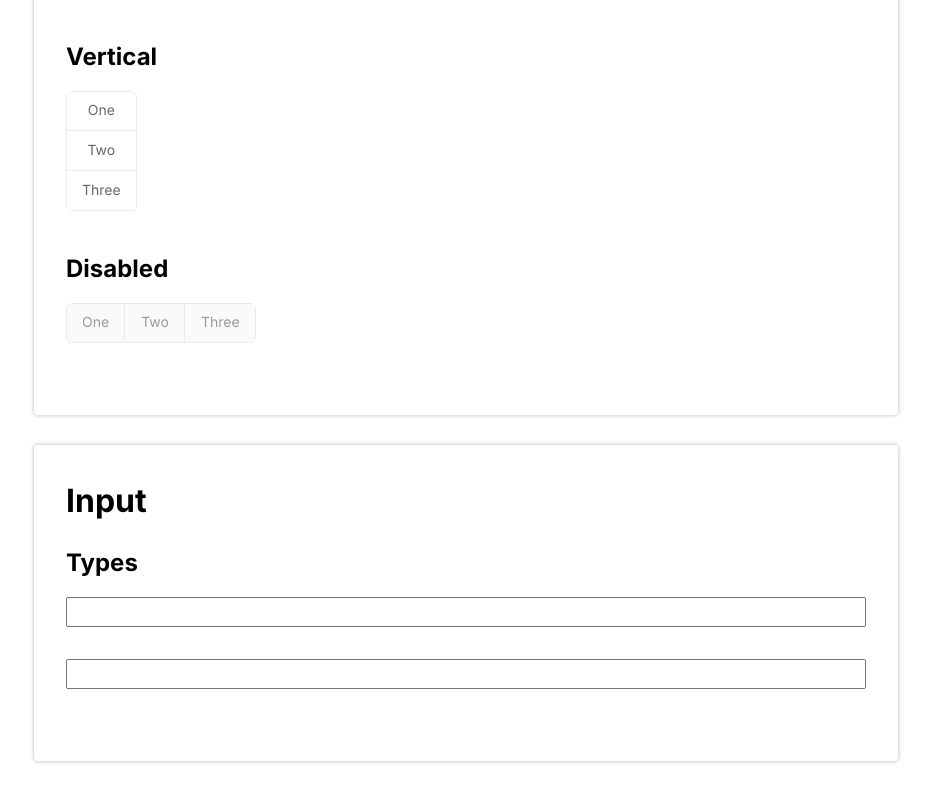
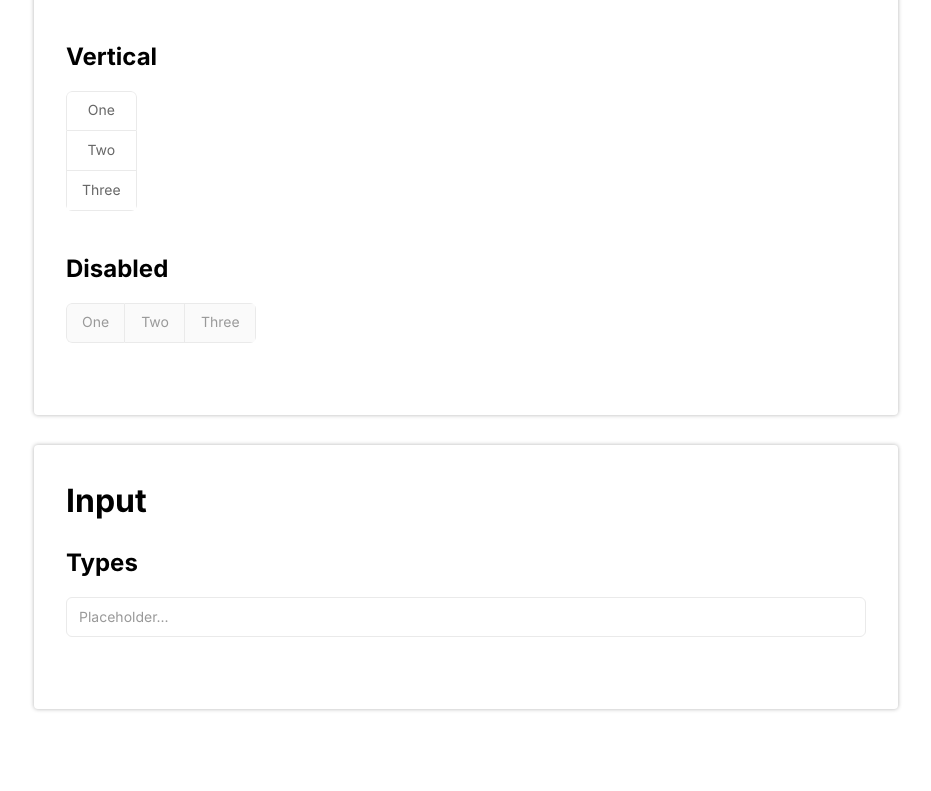
Before and after one commit to bohdev95/react-raw-ui, a React app: page / in a window 1280 px wide. Shown: the part 2247-3038 px from the top of the page, without its empty margins (174-1105 px from the left). After the commit the page ends 2986 px from the top, so only its background shows below. Built offline with nearby package versions, Linux system fonts and the light colour scheme.

Commit message:
feat(Input): add basic style of default type

```diff
--- a/components/Input/Input.styles.ts
+++ b/components/Input/Input.styles.ts
@@ -3,6 +3,31 @@ import { InputProps } from './Input.types';
 
 export const useInputCSS = (props: InputProps) => {
   return css.resolve`
-    .raw-input {}
+    .raw-input {
+      box-sizing: border-box;
+      display: inline-flex;
+      height: 40px;
+      padding: 0 12px;
+      line-height: normal;
+      box-shadow: none;
+      font-size: 14px;
+      background-color: transparent;
+      border: 1px solid #eaeaea;
+      color: #000;
+      outline: none;
+      border-radius: 6px;
+      width: 100%;
+      min-width: 0;
+      appearance: none;
+      transition: border 0.2s ease 0s, color 0.2s ease 0s;
+    }
+
+    .raw-input:focus {
+      border-color: #666;
+    }
+
+    .raw-input::placeholder {
+      color: #999;
+    }
   `
 }
--- a/components/Input/Input.tsx
+++ b/components/Input/Input.tsx
@@ -2,25 +2,28 @@ import React, {
   PropsWithChildren,
   forwardRef,
   Ref,
+  FocusEvent,
   useEffect,
   useImperativeHandle,
   useMemo,
   useRef,
   useState,
-} from 'react';
-import classNames from 'classnames';
-import { InputProps } from './Input.types';
+} from "react";
+import classNames from "classnames";
+import { InputProps } from "./Input.types";
+import { useInputCSS } from "./Input.styles";
 
 const Input = forwardRef<HTMLInputElement, PropsWithChildren<InputProps>>(
   (
     {
-      type = 'default',
-      htmlType = 'text',
-      placeholder = '',
-      initialValue = '',
+      type = "default",
+      htmlType = "text",
+      placeholder = "",
+      initialValue = "",
       disabled = false,
       readOnly = false,
-      className = '',
+      className = "",
+      autoComplete = 'off',
       value,
       onChange,
       onBlur,
@@ -29,18 +32,28 @@ const Input = forwardRef<HTMLInputElement, PropsWithChildren<InputProps>>(
     },
     ref: Ref<HTMLInputElement | null>
   ) => {
-    const classes = classNames('raw-input', className);
+    const { className: resolveClassName, styles } = useInputCSS({});
+    const classes = classNames(
+      "raw-input",
+      className,
+      resolveClassName
+    );
 
-    const focusHandler = () => {};
+    const focusHandler = (event: FocusEvent<HTMLInputElement>) => {
+      onFocus && onFocus(event);
+    };
 
-    const blurHandler = () => {};
+    const blurHandler = (event: FocusEvent<HTMLInputElement>) => {
+      onBlur && onBlur(event);
+    };
 
     const changeHandler = () => {};
 
     return (
+      <>
         <input
+          ref={ref}
           type={htmlType}
-        ref={ref}
           className={classes}
           placeholder={placeholder}
           disabled={disabled}
@@ -48,8 +61,11 @@ const Input = forwardRef<HTMLInputElement, PropsWithChildren<InputProps>>(
           onFocus={focusHandler}
           onBlur={blurHandler}
           onChange={changeHandler}
+          autoComplete={autoComplete}
           {...restProps}
         />
+        {styles}
+      </>
     );
   }
 );
--- a/components/Input/Input.types.ts
+++ b/components/Input/Input.types.ts
@@ -14,6 +14,7 @@ interface BaseInputProps {
   onChange?: (e: ChangeEvent<HTMLInputElement>) => void;
   onFocus?: (e: FocusEvent<HTMLInputElement>) => void;
   onBlur?: (e: FocusEvent<HTMLInputElement>) => void;
+  autoComplete?: string
   // label?: string
   // labelRight?: string
   // icon?: React.ReactNode
@@ -22,7 +23,6 @@ interface BaseInputProps {
   // clearable?: boolean
   // onClearClick?: (e: React.MouseEvent<HTMLDivElement>) => void
   // onIconClick?: (e: React.MouseEvent<HTMLDivElement>) => void
-  // autoComplete?: string
 }
 
 type NativeInputProps = Omit<
--- a/src/App.tsx
+++ b/src/App.tsx
@@ -1,6 +1,6 @@
-import React, { FC, PropsWithChildren } from 'react';
-import { Search } from 'react-feather';
-import { Button, Loading, ButtonGroup, Input } from '../components';
+import React, { FC, PropsWithChildren } from "react";
+import { Search } from "react-feather";
+import { Button, Loading, ButtonGroup, Input } from "../components";
 
 const Container: FC<PropsWithChildren<{ title: string }>> = ({
   title,
@@ -53,7 +53,7 @@ const Wrapper: FC<PropsWithChildren<{ title: string }>> = ({
 };
 
 const Unit: FC<
-  PropsWithChildren<{ title?: string; layout: 'row' | 'col' }>
+  PropsWithChildren<{ title?: string; layout: "row" | "col" }>
 > = ({ title, layout, children }) => {
   return (
     <div className="unit">
@@ -303,8 +303,8 @@ function App() {
       <Container title="Input">
         <Wrapper title="Types">
           <Unit layout="col">
-            <Input />
-            <Input type="primary" />
+            <Input placeholder="Placeholder..." />
+            {/* <Input type="primary" /> */}
           </Unit>
         </Wrapper>
       </Container>
```
Lines whose indentation alone changed are shown as unchanged.
